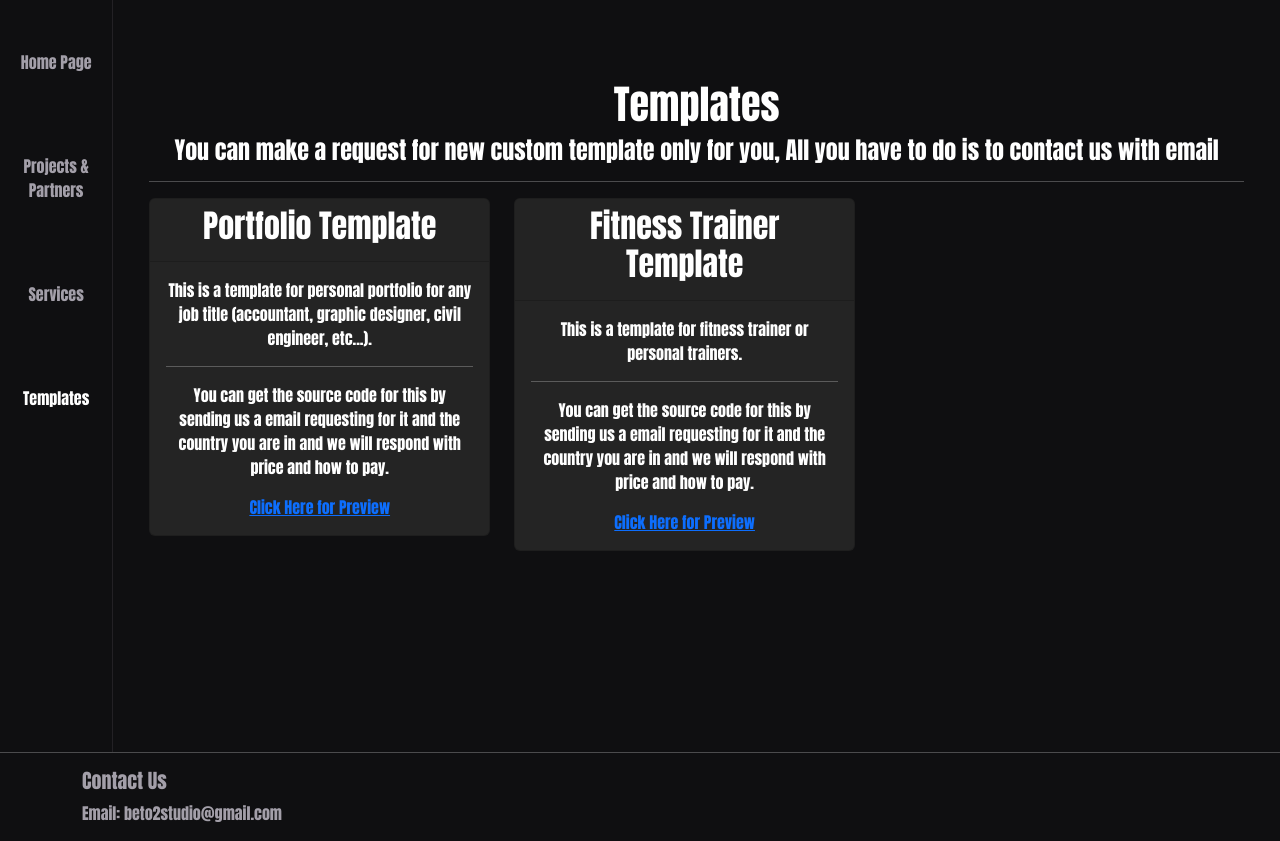
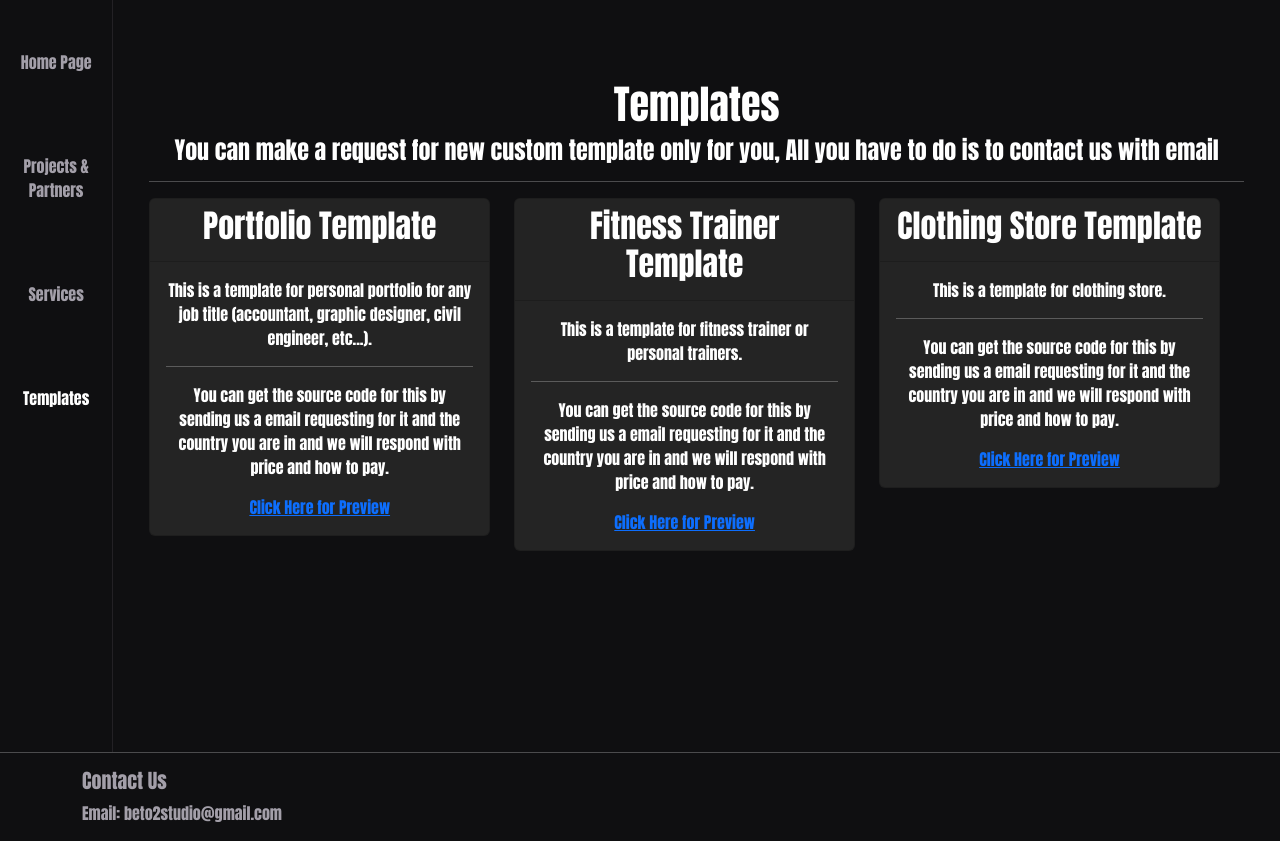
Before and after one commit to Mostafa-shaban-mohamed/B2Studio, an Angular app: page / in a window 1280 px wide. Both pictures are taken after a click on the tab "Templates". Built offline with nearby package versions, Linux system fonts and the light colour scheme.

Commit message:
adding b2School & clothing store template

```diff
--- a/src/app/components/home-page/home-page.component.html
+++ b/src/app/components/home-page/home-page.component.html
@@ -39,8 +39,8 @@
                     <h1 style="text-align: center;">Some of Our Projects and Success Partners</h1>
                     <hr>
                     <div class="col-md-12 row">
-                        <div class="col-md-4"></div>
-                        <div class="col-md-4">
+                        <div class="col-md-1"></div>
+                        <div class="col-md-5">
                             <div class="card">
                                 <div class="card-header">
                                     <a href="https://el-nota.netlify.app/Home">
@@ -57,7 +57,24 @@
                                 </div>
                             </div>
                         </div>
-                        <div class="col-md-4"></div>
+                        <div class="col-md-5">
+                            <div class="card">
+                                <div class="card-header">
+                                    <a href="https://b2-school.netlify.app/">
+                                        <img width="60%" class="m-4" height="auto" src="./assets/B2School-logo.png" alt="b2School">
+                                    </a>
+                                </div>
+                                <div class="card-body">
+                                    <p>
+                                        B2 School is website that helps young & experienced developers to achieve more
+                                        knowledge about software development, and sharpen their skills with educational
+                                        content about .NET and Web developement in genreal.
+                                    </p>
+                                    <p>For More details click on Image...</p>
+                                </div>
+                            </div>
+                        </div>
+                        <div class="col-md-1"></div>
                     </div>
                 </div>
 			</ng-template>
@@ -197,7 +214,21 @@
                                 </div>
                             </div>
                         </div>
-                        <div class="col-md-4"></div>
+                        <div class="col-md-4">
+                            <div class="card">
+                                <div class="card-header">
+                                    <h2>Clothing Store Template</h2>
+                                </div>
+                                <div class="card-body text-center">
+                                    <p>
+                                        This is a template for clothing store.
+                                    </p>
+                                    <hr />
+                                    <p>You can get the source code for this by sending us a email requesting for it and the country you are in and we will respond with price and how to pay.</p>
+                                    <a href="https://b2studio-clothingstoretemplate.netlify.app/home" target="_blank" >Click Here for Preview</a>
+                                </div>
+                            </div>
+                        </div>
                     </div>
                 </div>
 			</ng-template>
```
Also changed, not shown: src/assets/B2School-logo.png (added).
